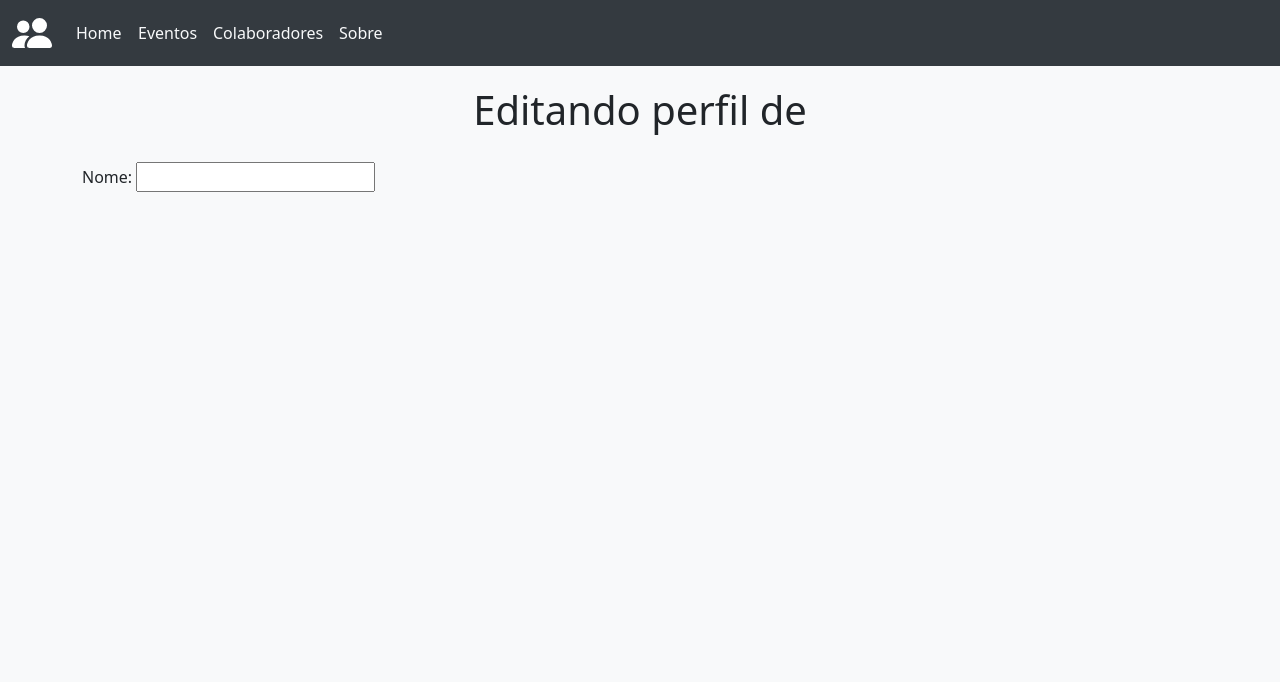
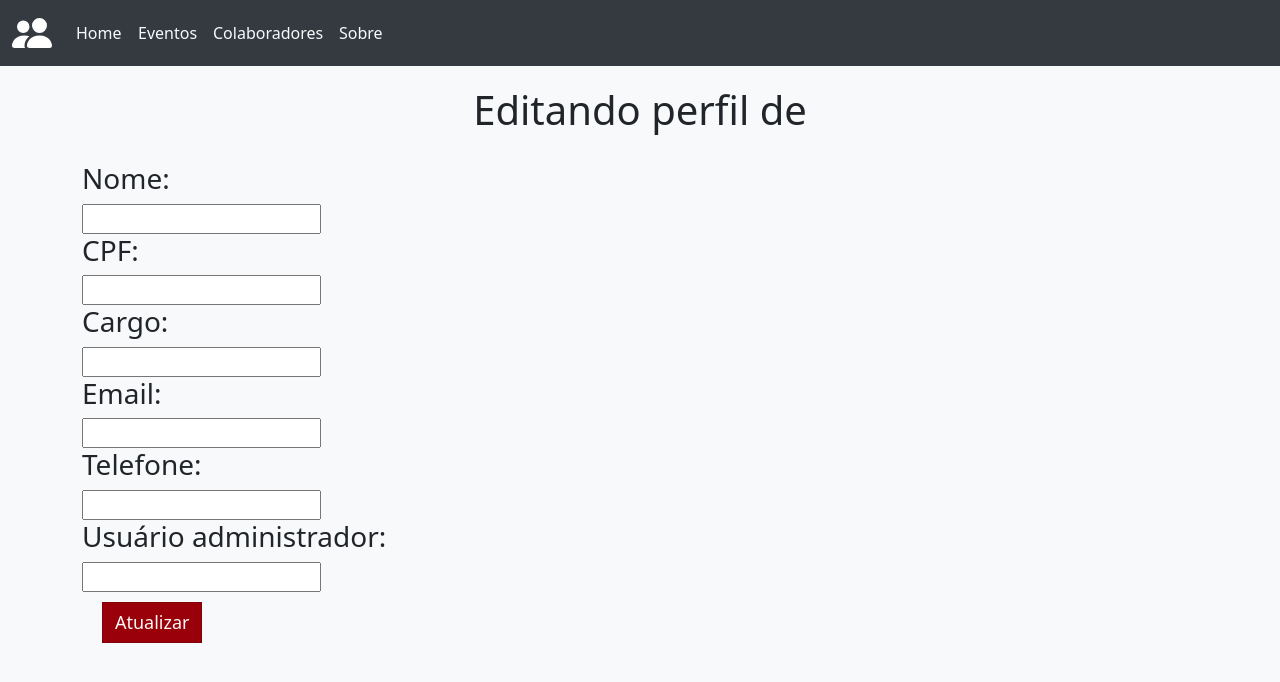
Before and after one commit to goltaraya/sade-app, a PHP site: page /edit.php in a window 1280 px wide. Shown: the top 682 px of the page. Run offline with PHP 8.4, Linux system fonts and the light colour scheme; data that the repository does not hold is empty; some libraries are stand-ins or nearby versions.

Commit message:
add: modeling edit.php page

```diff
--- a/colaboradores.php
+++ b/colaboradores.php
@@ -34,8 +34,8 @@
         <p class="p-div">Oops... Aparentemente ainda não há colaboradores cadastrados. Por favor, cadastre-os no botão abaixo.</p>
 
     <?php endif; ?>
-    <div class="d-grid gap-2 col-8 mx-auto">
-        <a href="<?= $BASE_URL ?>create-colaborador.php" type="button " class="btn">Cadastrar colaborador</a>
+    <div>
+        <a href="<?= $BASE_URL ?>create-colaborador.php" type="button" class="btn cadastrar-colaborador-button">Cadastrar colaborador</a>
     </div>
 </div>
 
--- a/css/style.css
+++ b/css/style.css
@@ -92,5 +92,16 @@ body {
 }
 
 .icon {
-  color: #730007;
+  color: #990009;
 }
+
+.cadastrar-colaborador-button {
+  width: 300px;
+  height: auto;
+  margin-top: 15px;
+}
+
+.btn-atualizar{
+  font-size: 18px;
+  width: 100px;
+}
--- a/edit.php
+++ b/edit.php
@@ -3,9 +3,21 @@
 <div class="container">
 
     <h2 class="table-header">Editando perfil de <?= $colaborador["nome"] ?></h2>
-    <form action="config/process.php">
-        <label for="nome">Nome:</label>
-        <input type="text" placeholder="<?= $colaborador['nome'] ?>">
+    <form action="<?= $BASE_URL ?>config/process.php" method="POST">
+        <h3>Nome:</h3>
+        <input type="text" value="<?= $colaborador['nome'] ?>" name="nome" id="nome">
+        <h3>CPF:</h3>
+        <input type="text" value="<?= $colaborador['cpf'] ?>" name="cpf" id="cpf">
+        <h3>Cargo:</h3>
+        <input type="text" value="<?= $colaborador['cargo'] ?>" name="cargo" id="cargo">
+        <h3>Email:</h3>
+        <input type="text" value="<?= $colaborador['email'] ?>" name="email" id="email">
+        <h3>Telefone:</h3>
+        <input type="text" value="<?= $colaborador['telefone'] ?>" name="telefone" id="telefone">
+        <h3>Usuário administrador:</h3>
+        <input type="text" value="<?= $colaborador['admin'] ?>" name="admin" id="admin">
+        <br>
+        <input class="btn btn-atualizar" style="margin: 10px 20px;" type="submit" name="edit" value="Atualizar">
     </form>
 </div>
 
```
